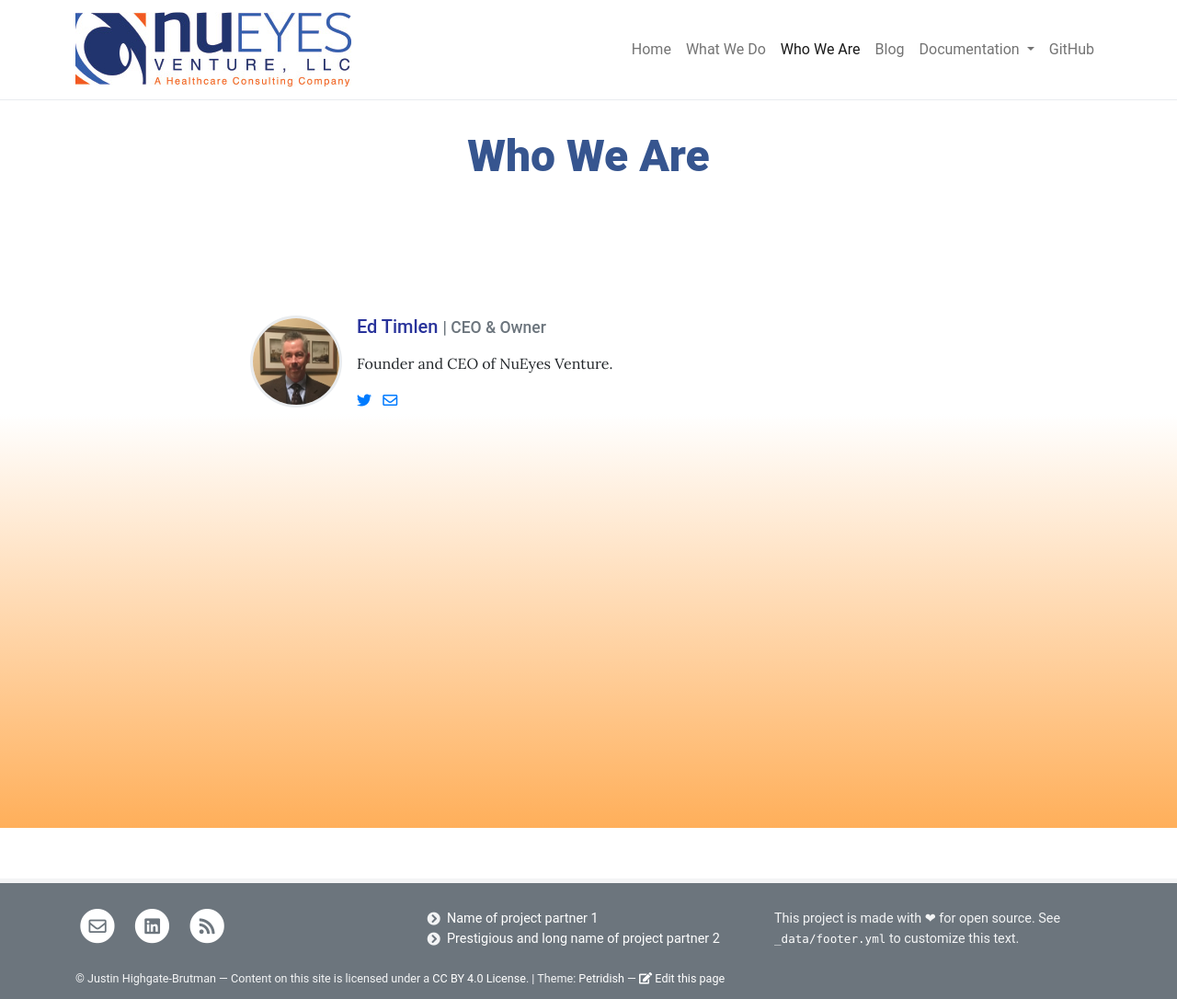
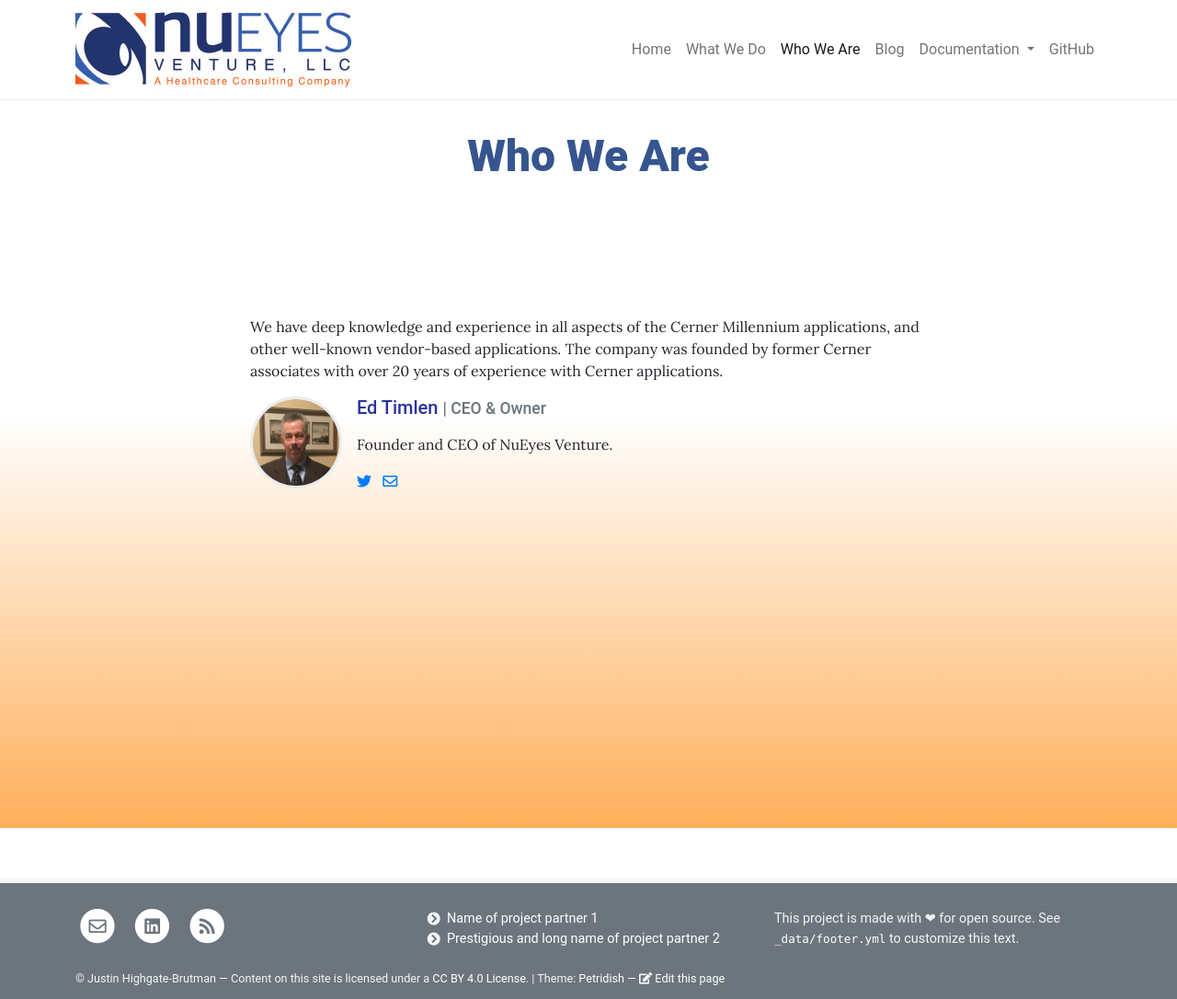
Before and after one commit to Justinhb313/fluffy-tribble, a Jekyll site: the page built from pages/team.md, in a window 1280 px wide. Shown: the whole page at 92% size. Built offline with Jekyll 4.4.1, drawn with Linux system fonts in a browser that asks for light colours.

Commit message:
Update team.md

```diff
--- a/pages/team.md
+++ b/pages/team.md
@@ -4,3 +4,6 @@ title: Who We Are
 description:
 permalink: /team/
 ---
+
+# NuEyes
+We have deep knowledge and experience in all aspects of the Cerner Millennium applications, and other well-known vendor-based applications. The company was founded by former Cerner associates with over 20 years of experience with Cerner applications.
```
